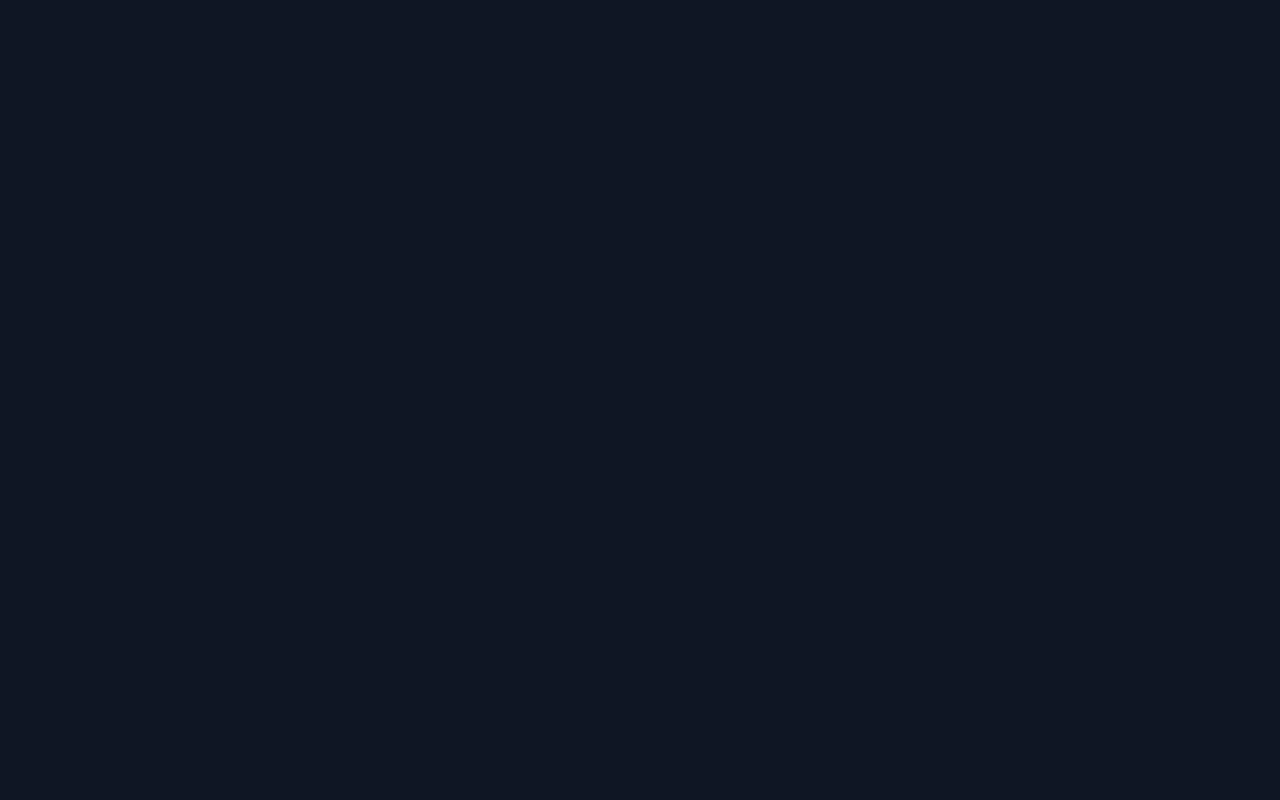
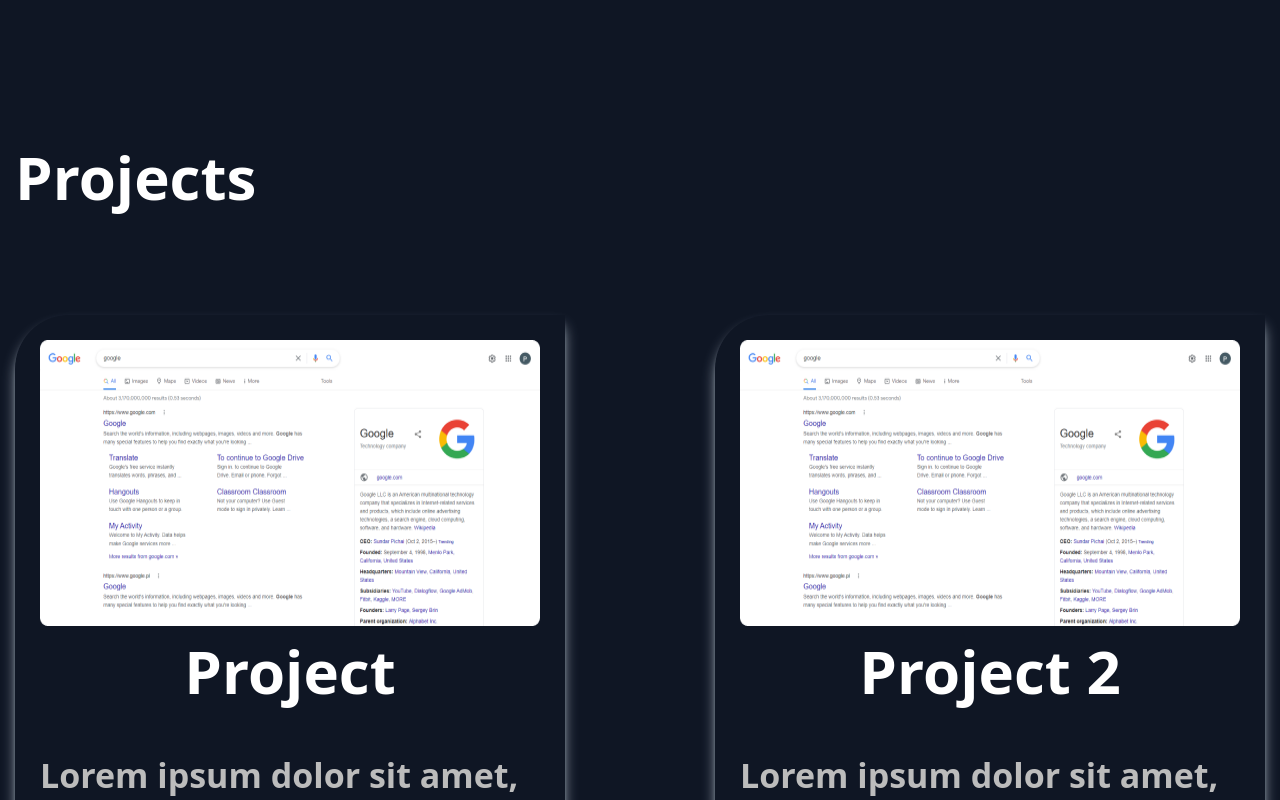
Before and after one commit to Muslima-coder/8-dars.vite, a React (Vite) app: page / in a window 1280 px wide. Shown: the part 840-1640 px from the top of the page. Before the commit the page ends 972 px from the top, so only its background shows below. Built offline with nearby package versions, Linux system fonts and the light colour scheme.

Commit message:
update commit

```diff
--- a/src/App.jsx
+++ b/src/App.jsx
@@ -18,6 +18,7 @@ return(
 <>
 <Header/>
 <Hero/>
+<Projects/>
 </>
  )
 }
--- a/src/components/ProjectItem.jsx
+++ b/src/components/ProjectItem.jsx
@@ -5,8 +5,8 @@ import Text from "./Text";
 
 function ProjectItem ({item}) {
     return (
-        <div className="w-[550px] shadow-lg shadow-slate-300 p-[25px] rounded-tl-[54px] rounded-br-[54px]">
-            <img src={item.img} alt="img" width={500} height={286} />
+        <div className="sm:w-[550px] w-[300px] shadow-lg shadow-slate-300 p-[25px] rounded-tl-[54px] rounded-br-[54px]">
+            <img className="w-[270px] sm:w-[500px] sm:h-[286px]" src={item.img} alt="img" width={500} height={286} />
             <Heading extraClass={"!text-center"} title={item.title}/>
             <Text title={item.content}/>
             <Button extraClass={"!py-[15px] !px-[52px] "} title={"Look it up"}/>
--- a/src/modules/Hero.jsx
+++ b/src/modules/Hero.jsx
@@ -6,7 +6,7 @@ function Hero(){
     return(
         <section className="hero-section py-[100px]  sm:pt-[157px] sm:pb-[250px]">
             <div className="containers">
-            <div className="sm:w-[850px] sm:mx-0 sm:text-start text-center mx-auto w-[280px] ">
+            <div className="sm:w-[850px] sm:mx-0 sm:text-start text-center mx-auto w-[300px] ">
             <Heading title={"Lorem ipsum dolor sit amet"}/>
             <Text title={"Lorem ipsum dolor sit amet, consectetur adipiscing elit, sed do eiusmod tempor incididunt ut labore et dolore magna aliqua."}/>
             <Button title={"Let’s begin"}/>
--- a/src/modules/Projects.jsx
+++ b/src/modules/Projects.jsx
@@ -34,7 +34,7 @@ function Projects(){
         <section className="pb-[320px]">
             <div className="containers">
                 <Heading extraClass={"!mb-[93px]"} title={"Projects"}/>
-                <div className="flex justify-between flex-wrap gap-[97px]">
+                <div className="flex-col gap-[20px] justify-center mx-auto sm:mx-0 flex sm:flex-row sm:justify-between flex-wrap sm:gap-[97px]">
                 {ProjectList.map(item => <ProjectItem key={item.id} item={item} /> )}
                 </div>
             </div>
```
